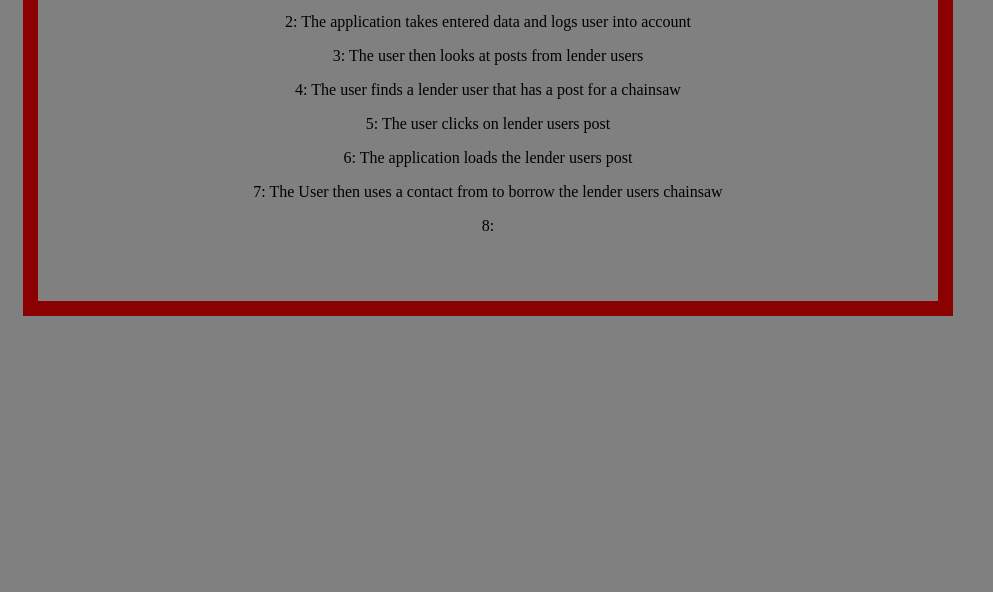
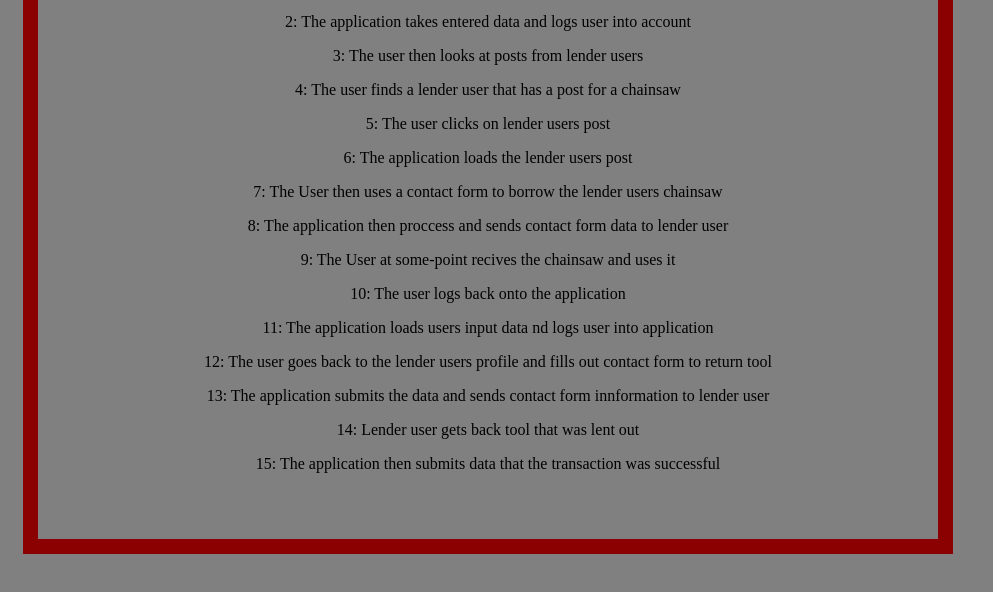
Before and after one commit to Abq-Tool-Shed/Capstone-Abq-Tool-Shed, a plain HTML site: page Documentation/Austins Documents/interaction-flow-borrower.html in a window 1280 px wide. Shown: the part 174-766 px from the top of the page, without its empty margins (0-993 px from the left). Drawn offline with Linux system fonts and the light colour scheme.

Commit message:
Update for interaction-flow-borrower.html and interaction-style.css

```diff
--- a/Documentation/Austins Documents/interaction-flow-borrower.html
+++ b/Documentation/Austins Documents/interaction-flow-borrower.html
@@ -14,8 +14,15 @@
     <p>4: The user finds a lender user that has a post for a chainsaw</p>
     <p>5: The user clicks on lender users post</p>
     <p>6: The application loads the lender users post</p>
-    <p>7: The User then uses a contact from to borrow the lender users chainsaw</p>
-    <p>8: </p>
+    <p>7: The User then uses a contact form to borrow the lender users chainsaw</p>
+    <p>8: The application then proccess and sends contact form data to lender user</p>
+    <p>9: The User at some-point recives the chainsaw and uses it</p>
+    <p>10: The user logs back onto the application</p>
+    <p>11: The application loads users input data nd logs user into application</p>
+    <p>12: The user goes back to the lender users profile and fills out contact form to return tool</p>
+    <p>13: The application submits the data and sends contact form innformation to lender user</p>
+    <p>14: Lender user gets back tool that was lent out</p>
+    <p>15: The application then submits data that the transaction was successful</p>
 </div>
 </body>
 </html>
```
